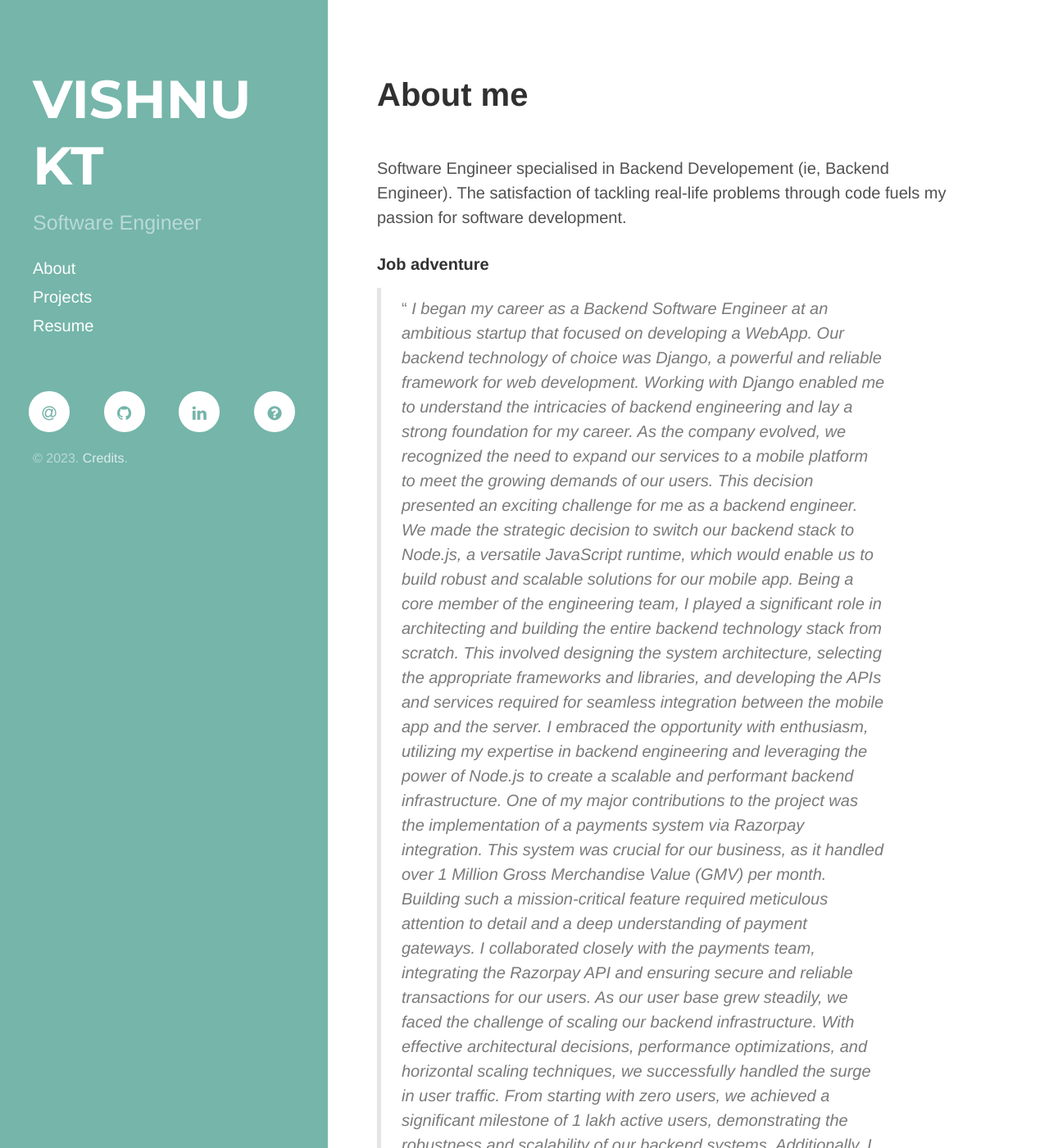
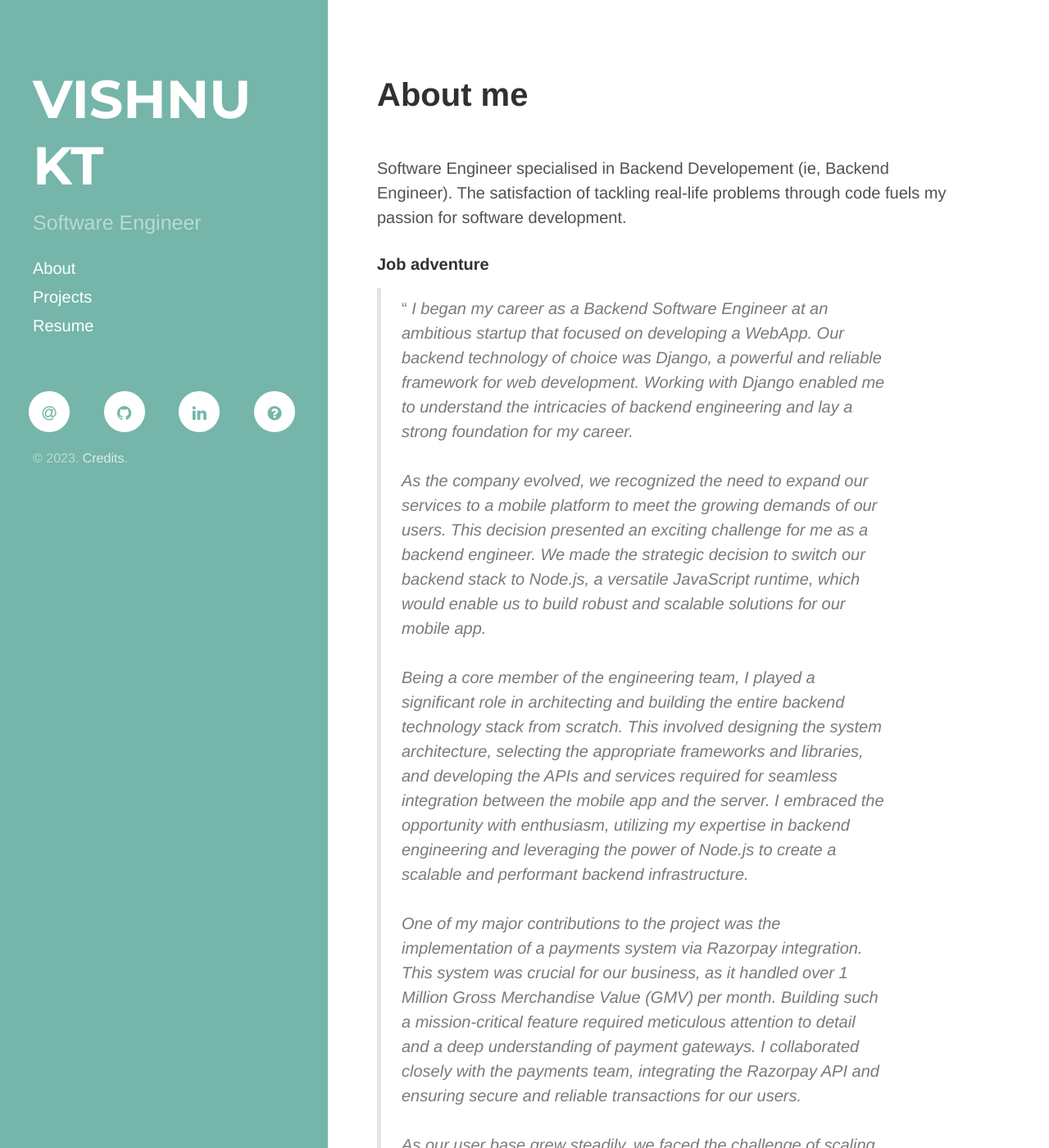
Before and after one commit to vishnukt/vishnukt.github.io, a Jekyll site: the page built from about/index.md, in a window 1280 px wide and 1400 px high. Shown: the whole window at 82% size. Built offline with Jekyll 4.4.1, drawn with Linux system fonts in a browser that asks for light colours; nearby versions of some CDN libraries; some of the changed text lies outside the part shown.

Commit message:
Update: About me - Job adventure - New Lines

```diff
--- a/about/index.md
+++ b/about/index.md
@@ -8,23 +8,23 @@
 <h4>Job adventure</h4>
 <figure>
     <blockquote> <q> <i>
-        I began my career as a Backend Software Engineer at an ambitious startup that focused on developing a WebApp. Our backend technology of choice was Django, a powerful and reliable framework for web development. Working with Django enabled me to understand the intricacies of backend engineering and lay a strong foundation for my career.
+        I began my career as a Backend Software Engineer at an ambitious startup that focused on developing a WebApp. Our backend technology of choice was Django, a powerful and reliable framework for web development. Working with Django enabled me to understand the intricacies of backend engineering and lay a strong foundation for my career.<br><br>
 
-        As the company evolved, we recognized the need to expand our services to a mobile platform to meet the growing demands of our users. This decision presented an exciting challenge for me as a backend engineer. We made the strategic decision to switch our backend stack to Node.js, a versatile JavaScript runtime, which would enable us to build robust and scalable solutions for our mobile app.
+        As the company evolved, we recognized the need to expand our services to a mobile platform to meet the growing demands of our users. This decision presented an exciting challenge for me as a backend engineer. We made the strategic decision to switch our backend stack to Node.js, a versatile JavaScript runtime, which would enable us to build robust and scalable solutions for our mobile app.<br><br>
 
-        Being a core member of the engineering team, I played a significant role in architecting and building the entire backend technology stack from scratch. This involved designing the system architecture, selecting the appropriate frameworks and libraries, and developing the APIs and services required for seamless integration between the mobile app and the server. I embraced the opportunity with enthusiasm, utilizing my expertise in backend engineering and leveraging the power of Node.js to create a scalable and performant backend infrastructure.
+        Being a core member of the engineering team, I played a significant role in architecting and building the entire backend technology stack from scratch. This involved designing the system architecture, selecting the appropriate frameworks and libraries, and developing the APIs and services required for seamless integration between the mobile app and the server. I embraced the opportunity with enthusiasm, utilizing my expertise in backend engineering and leveraging the power of Node.js to create a scalable and performant backend infrastructure.<br><br>
 
-        One of my major contributions to the project was the implementation of a payments system via Razorpay integration. This system was crucial for our business, as it handled over 1 Million Gross Merchandise Value (GMV) per month. Building such a mission-critical feature required meticulous attention to detail and a deep understanding of payment gateways. I collaborated closely with the payments team, integrating the Razorpay API and ensuring secure and reliable transactions for our users.
+        One of my major contributions to the project was the implementation of a payments system via Razorpay integration. This system was crucial for our business, as it handled over 1 Million Gross Merchandise Value (GMV) per month. Building such a mission-critical feature required meticulous attention to detail and a deep understanding of payment gateways. I collaborated closely with the payments team, integrating the Razorpay API and ensuring secure and reliable transactions for our users.<br><br>
 
-        As our user base grew steadily, we faced the challenge of scaling our backend infrastructure. With effective architectural decisions, performance optimizations, and horizontal scaling techniques, we successfully handled the surge in user traffic. From starting with zero users, we achieved a significant milestone of 1 lakh active users, demonstrating the robustness and scalability of our backend systems.
+        As our user base grew steadily, we faced the challenge of scaling our backend infrastructure. With effective architectural decisions, performance optimizations, and horizontal scaling techniques, we successfully handled the surge in user traffic. From starting with zero users, we achieved a significant milestone of 1 lakh active users, demonstrating the robustness and scalability of our backend systems.<br><br>
 
-        Additionally, I took on the responsibility of managing the DevOps aspects of our project. This involved ensuring smooth operations, automating deployment processes, and maintaining a robust CI/CD pipeline. By streamlining the development and deployment workflows, I enabled faster iteration cycles and reduced the time to market for new features and enhancements.
+        Additionally, I took on the responsibility of managing the DevOps aspects of our project. This involved ensuring smooth operations, automating deployment processes, and maintaining a robust CI/CD pipeline. By streamlining the development and deployment workflows, I enabled faster iteration cycles and reduced the time to market for new features and enhancements.<br><br>
 
-        Managing the DevOps responsibilities gave me a comprehensive understanding of the entire software development lifecycle and provided me with valuable insights into the operational aspects of running a production system.
+        Managing the DevOps responsibilities gave me a comprehensive understanding of the entire software development lifecycle and provided me with valuable insights into the operational aspects of running a production system.<br><br>
 
-        Looking back on my career journey as a Backend Software Engineer, I am proud of the significant contributions I made to architecting and building a scalable backend tech stack. Implementing a payments system that handled substantial GMV and scaling from 0 to 1 lakh users were both rewarding experiences that showcased my technical expertise and ability to tackle complex challenges.
+        Looking back on my career journey as a Backend Software Engineer, I am proud of the significant contributions I made to architecting and building a scalable backend tech stack. Implementing a payments system that handled substantial GMV and scaling from 0 to 1 lakh users were both rewarding experiences that showcased my technical expertise and ability to tackle complex challenges.<br><br>
 
-        Furthermore, my involvement in DevOps activities allowed me to broaden my skill set and develop a holistic perspective on software development. It reinforced the importance of efficient operations and collaboration between development and operations teams to ensure seamless delivery of high-quality software.
+        Furthermore, my involvement in DevOps activities allowed me to broaden my skill set and develop a holistic perspective on software development. It reinforced the importance of efficient operations and collaboration between development and operations teams to ensure seamless delivery of high-quality software.<br><br>
 
         As I continue to grow in my career, I am excited to leverage my diverse skill set and experience to tackle new opportunities and contribute to the ever-evolving field of backend engineering.
     </i> </q> </blockquote>
```
